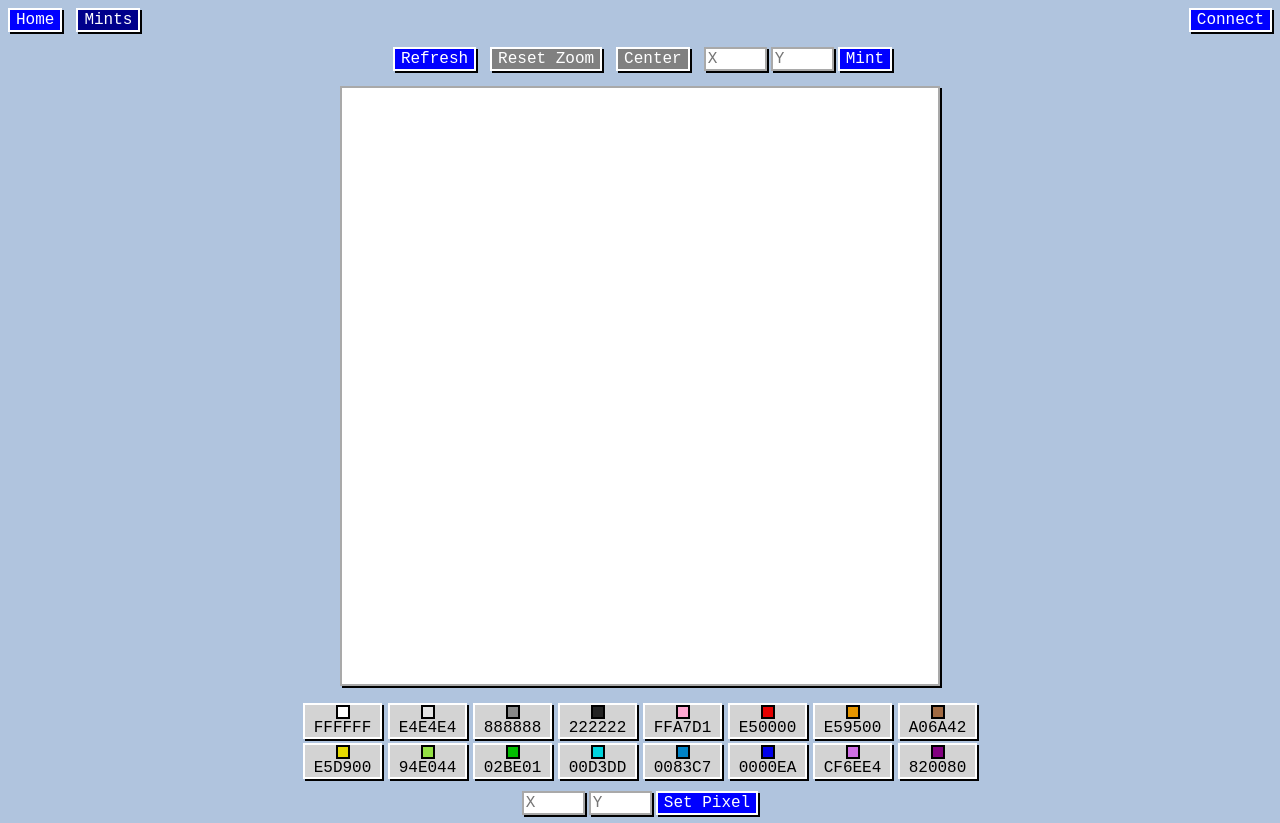
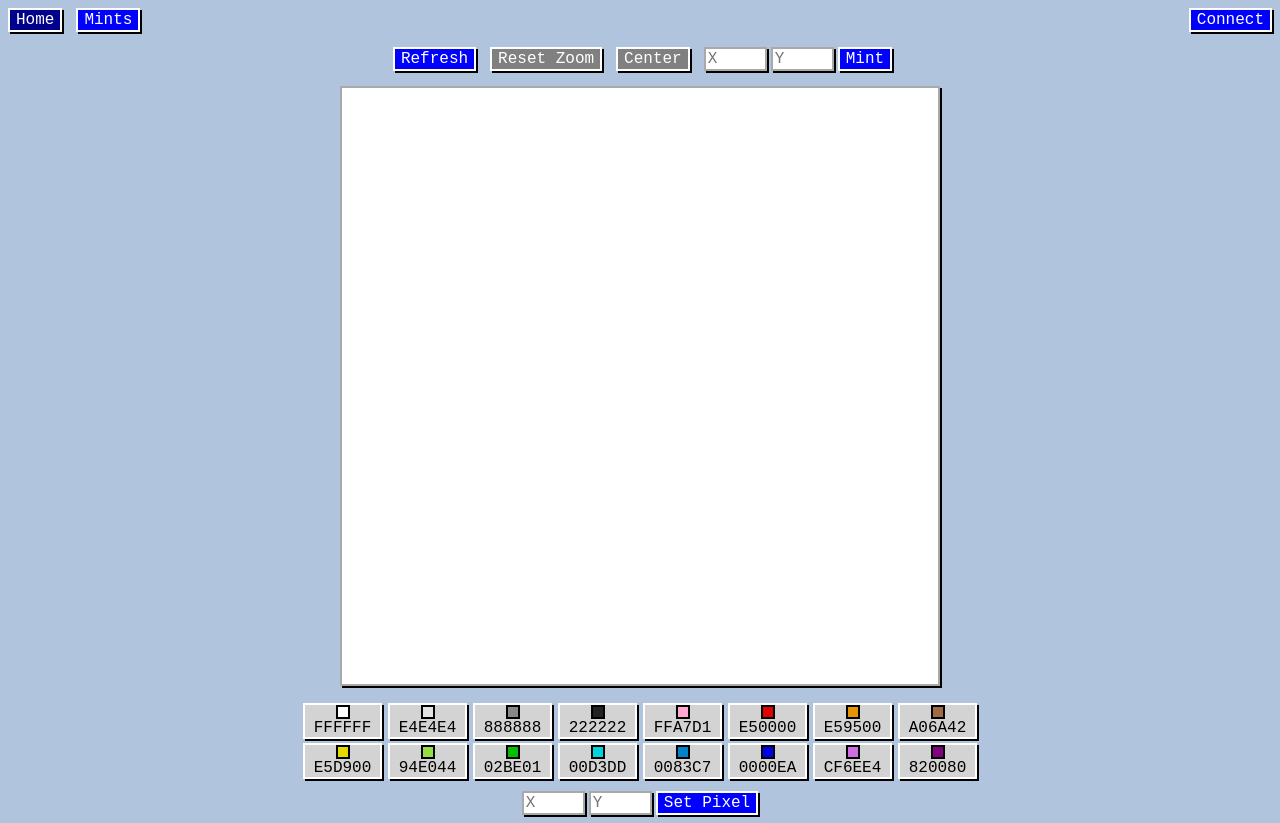
Before and after one commit to ParanoidSyntaxError/OnchainPlace, a plain HTML site: page frontend/index.html in a window 1280 px wide. Drawn offline with Linux system fonts and the light colour scheme; no server answers; a script that the page names is missing.

Commit message:
Fixed selected page

```diff
--- a/frontend/index.html
+++ b/frontend/index.html
@@ -5,8 +5,8 @@
         <link rel="icon" type="image/x-icon" href="images/ocp_icon.png">
     </head>
     <body style="background-color: lightsteelblue;">
-        <a href="https://onchain.place" style="margin-right: 10px;"><button class="button" style="background-color:blue;">Home</button></a>
-        <a href="https://onchain.place/mints.html"><button class="button" style="background-color:darkblue;">Mints</button></a>
+        <a href="https://onchain.place" style="margin-right: 10px;"><button class="button" style="background-color:darkblue;">Home</button></a>
+        <a href="https://onchain.place/mints.html"><button class="button" style="background-color:blue;">Mints</button></a>
 
         <button class="button" style="float: right; background-color:blue;" id="btn-connect">Connect</button>
 
```
